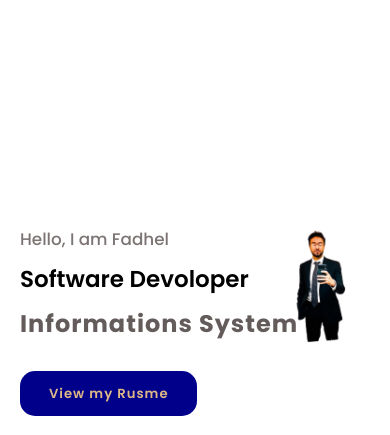
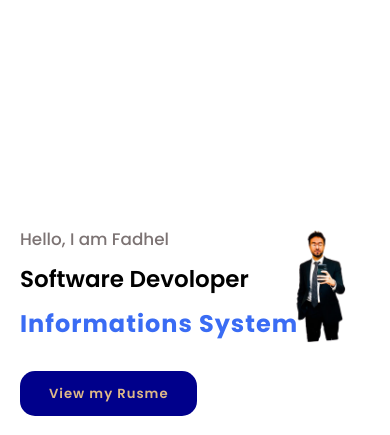
Before and after one commit to benabdif/benabdif.github.io, a plain HTML site: page index.html in a window 390 px wide. Shown: the part 66-501 px from the top of the page. Drawn offline with Linux system fonts and the light colour scheme.

Commit message:
Update style.css

```diff
--- a/style.css
+++ b/style.css
@@ -450,13 +450,14 @@ section {
     .main h2 span {
         font-size: 23px;
     }
-
+/*
     .main-content h3{
         font-size: 1.4em;
-    }
+    }*/
     /*Fadhel*/
     .main h3 {
         font-siz: 15px;
+        color: #3a6cf4;
     }
     /*Fadhel*/
     .img myig {
```
